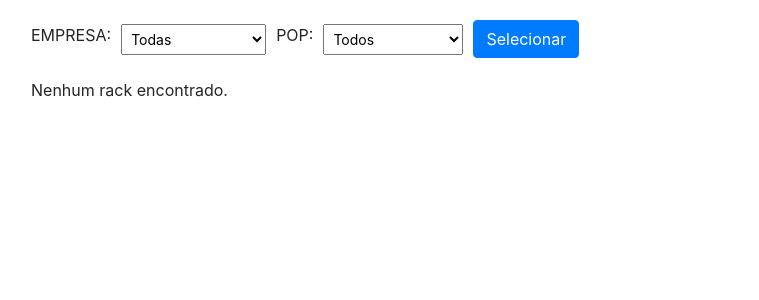
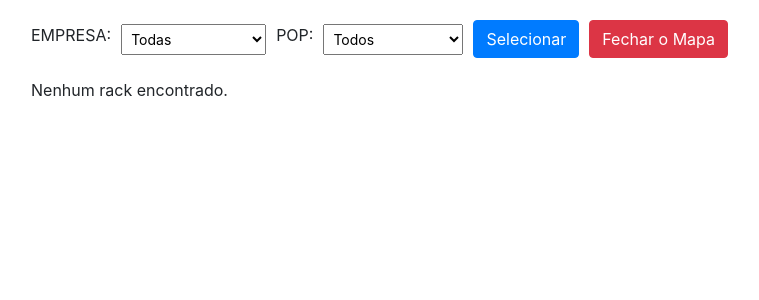
Before and after one commit to antoniooracio/ispdoc, a Django app: page /mapa-rack/ in a window 1280 px wide. Shown: the top 300 px of the page, without its empty margins (21-780 px from the left). Run offline with Django 5.2, Linux system fonts and the light colour scheme; a user stored in the database is signed in; data comes from the database, SQL or seed files in the repository; data that the repository does not hold is empty; some libraries are stand-ins or nearby versions.

Commit message:
fit: Adicionando o botal para fechar o mapa de racks e voltar a pagina admin

```diff
--- a/appisp/templates/appisp/mapa_racks.html
+++ b/appisp/templates/appisp/mapa_racks.html
@@ -136,6 +136,9 @@
             </select>
 
             <button type="submit" class="btn btn-primary">Selecionar</button>
+
+            <!-- Botão de voltar para a página inicial -->
+            <a href="/admin/" class="btn btn-danger">Fechar o Mapa</a>
         </form>
 
         <div id="rack-container" class="rack-container"></div>
```
